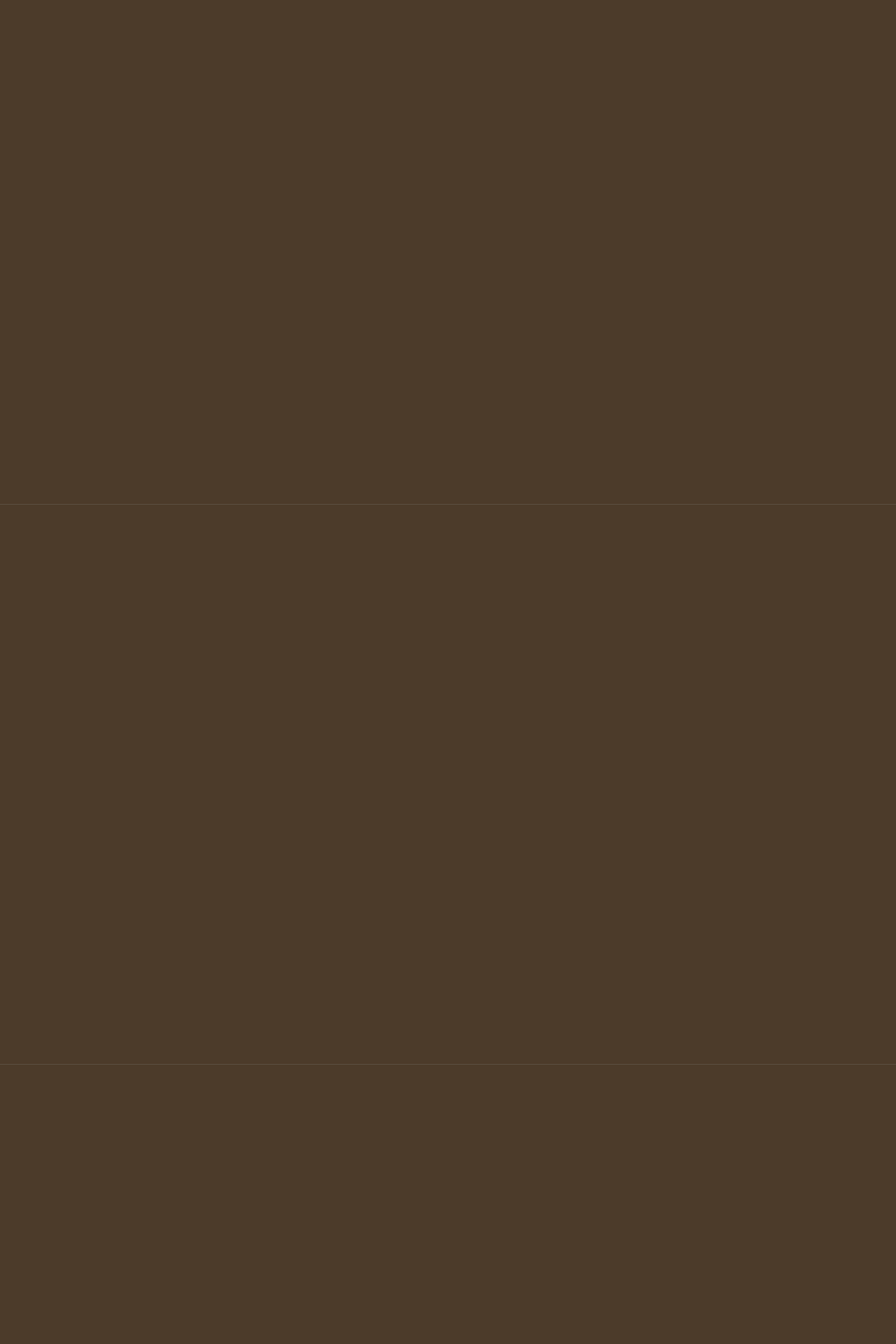
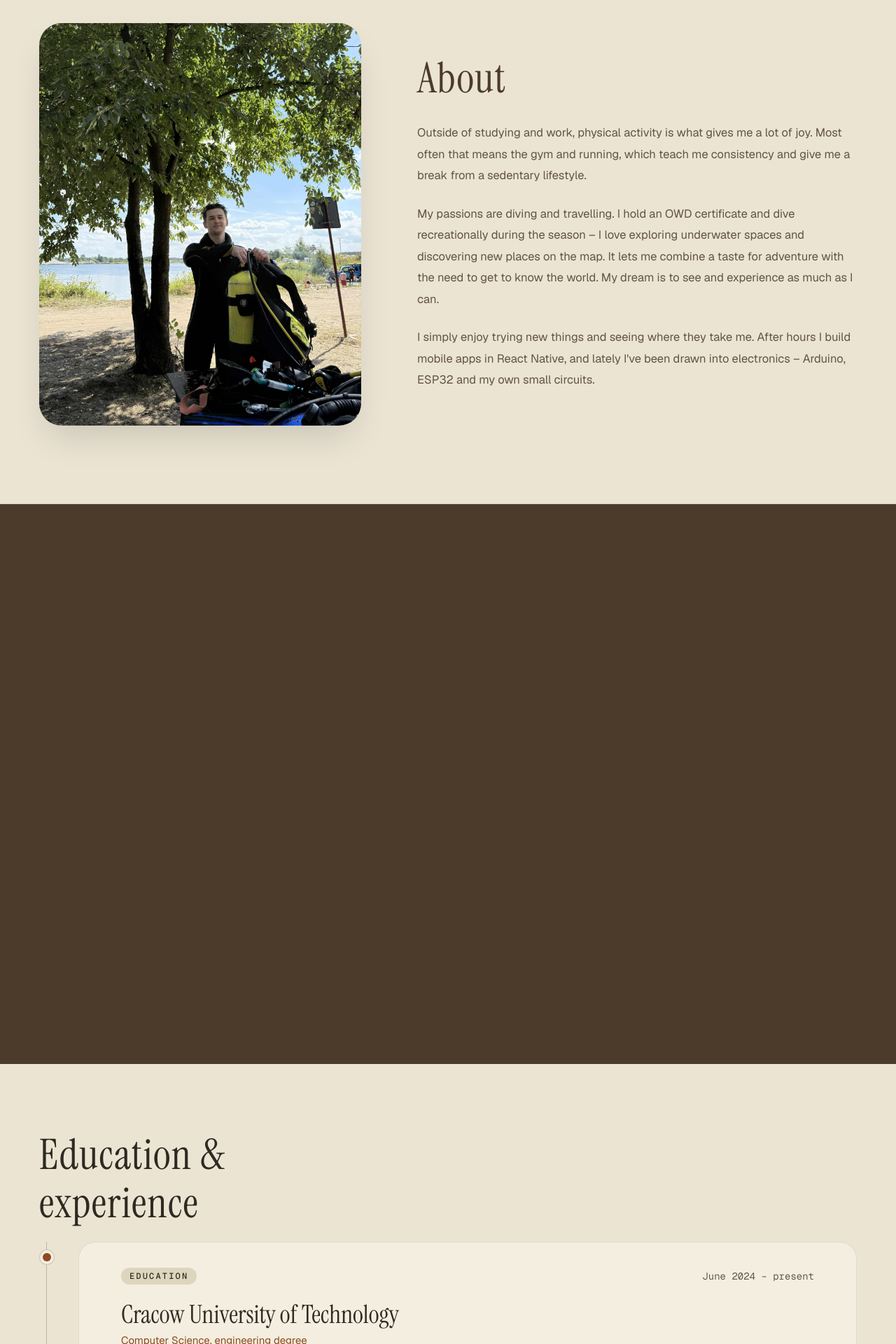
Before and after one commit to matokon/portfolio-website, a Next.js app: page /en in a window 1280 px wide. Shown: the part 880-2800 px from the top of the page at 70% size. Built offline with nearby package versions, Linux system fonts and the light colour scheme.

Commit message:
feat: add about and education page

```diff
--- a/src/app/[lang]/layout.tsx
+++ b/src/app/[lang]/layout.tsx
@@ -1,5 +1,6 @@
 import type { Metadata } from "next";
-import { Geist, Geist_Mono } from "next/font/google";
+
+import { Geist, Geist_Mono, Instrument_Serif } from "next/font/google";
 import { notFound } from "next/navigation";
 import "../globals.css";
 import SmoothScroll from "@/components/SmoothScroll";
@@ -14,6 +15,12 @@ const geistSans = Geist({
 const geistMono = Geist_Mono({
   variable: "--font-geist-mono",
   subsets: ["latin"],
+});
+
+const instrumentSerif = Instrument_Serif({
+  variable: "--font-instrument-serif",
+  subsets: ["latin"],
+  weight: "400",
 });
 
 export function generateStaticParams() {
@@ -47,7 +54,7 @@ export default async function RootLayout({
   return (
     <html
       lang={lang}
-      className={`${geistSans.variable} ${geistMono.variable} h-full antialiased`}
+      className={`${geistSans.variable} ${geistMono.variable} ${instrumentSerif.variable} h-full antialiased`}
     >
       <body className="min-h-full flex flex-col">
         <SmoothScroll>
--- a/src/app/globals.css
+++ b/src/app/globals.css
@@ -2,12 +2,15 @@
 
 :root {
   --dark-background: #4C3B2A;
-  --bright-background: #f1ece1;
+  --bright-background: #EBE4D3;
   --nav: #3A2D1F;
   --footer: #3A2D1F;
   --muted: #cdc4b4;
   --bright-muted: #f2ecdcc2;
   --line: #5b4f40;
+  --accent: #8F4A22;
+  --dark-title: #2E2A22;
+  --brighter-accent: #F4EEE0;
 }
 
 @theme inline {
@@ -19,8 +22,12 @@
   --color-muted: var(--muted);
   --color-bright-muted: var(--bright-muted);
   --color-line: var(--line);
+  --color-accent: var(--accent);
+  --color-dark-title: var(--dark-title);
+  --color-brighter-accent: var(--brighter-accent);
   --font-sans: var(--font-geist-sans);
   --font-mono: var(--font-geist-mono);
+  --font-serif: var(--font-instrument-serif);
 }
 
 body {
--- a/src/components/sections/About.tsx
+++ b/src/components/sections/About.tsx
@@ -1,10 +1,35 @@
-import Section from "./Section";
+import Image from "next/image";
 import type { Dictionary } from "@/lib/i18n";
 
 export default function About({ dict }: { dict: Dictionary }) {
   return (
-    <Section id="about">
+    <section
+      id="about"
+      className="flex min-h-screen items-center bg-bright-background px-6 py-24 text-dark-background lg:px-14"
+    >
+      <div className="flex w-full flex-col items-center gap-12 lg:flex-row lg:gap-20">
+        <div className="w-full max-w-[420px] lg:max-w-[460px] lg:shrink-0">
+          <Image
+            src="/about/scuba-diver-portrait.jpg"
+            alt={dict.about.photoAlt}
+            width={800}
+            height={1000}
+            className="aspect-[4/5] w-full rounded-[2rem] object-cover shadow-2xl shadow-black/15"
+          />
+        </div>
 
-    </Section>
+        <div className="w-full lg:flex-1">
+          <h2 className="font-serif tracking-[0.02em] font-medium text-5xl lg:text-6xl">
+            {dict.sections.about}
+          </h2>
+
+          <div className="mt-8 max-w-[62ch] space-y-6 text-[16.5px] leading-[1.85] text-dark-background/85">
+            {dict.about.paragraphs.map((paragraph) => (
+              <p key={paragraph}>{paragraph}</p>
+            ))}
+          </div>
+        </div>
+      </div>
+    </section>
   );
 }
--- a/src/components/sections/Education.tsx
+++ b/src/components/sections/Education.tsx
@@ -1,10 +1,61 @@
-import Section from "./Section";
 import type { Dictionary } from "@/lib/i18n";
 
 export default function Education({ dict }: { dict: Dictionary }) {
   return (
-    <Section id="education">
+    <section
+      id="education"
+      className="flex min-h-screen items-start bg-bright-background px-6 py-24 text-dark-background lg:px-14"
+    >
+     <div className="w-full max-w-[1300px] lg:flex-1">
+        <h2 className="whitespace-pre-line font-serif mb-5 text-5xl font-medium leading-[1.15] tracking-[0.02em] text-dark-title lg:text-6xl">
+          {dict.education.title}
+        </h2>
+        <ul className="relative">
+          <span
+            aria-hidden
+            className="absolute bottom-0 left-[10px] top-0 w-px bg-dark-title/25"
+          />
 
-    </Section>
+          {dict.education.items.map((item) => (
+            <li
+              key={item.place}
+              className="relative mb-9 pl-10 last:mb-0 sm:pl-14"
+            >
+              <span
+                aria-hidden
+                className="absolute left-0 top-[11px] flex size-[22px] items-center justify-center rounded-full border border-dark-title/20 bg-brighter-accent"
+              >
+                <span className="size-[12px] rounded-full bg-accent" />
+              </span>
+
+              <div className="bg-brighter-accent px-15 py-9 border border-[#38332A1A] rounded-3xl transition duration-200 hover:-translate-y-1 hover:border-[#38332A33] hover:shadow-lg hover:shadow-black/10">
+                <div className="flex items-center justify-between gap-4">
+                  <p className="rounded-full bg-[#DED5BE] text-[#2E2A22] text-xs font-medium px-3 py-1 uppercase font-mono tracking-[0.18em]">
+                    {
+                      dict.education.types[
+                        item.type as keyof typeof dict.education.types
+                      ]
+                    }
+                  </p>
+                  <p className="text-sm text-[#2E2A22C2] font-mono">
+                    {item.period}
+                  </p>
+                </div>
+
+                <h3 className="mt-5 font-serif text-3xl leading-tight text-dark-title sm:text-4xl">
+                  {item.place}
+                </h3>
+
+                <p className="mt-1 text-[15px] text-accent">{item.role}</p>
+
+                <p className="mt-4 max-w-[70ch] leading-[1.8] text-dark-title/80">
+                  {item.description}
+                </p>
+              </div>
+            </li>
+          ))}
+        </ul>
+     </div>
+    </section>
   );
 }
--- a/src/dictionaries/en.json
+++ b/src/dictionaries/en.json
@@ -10,6 +10,51 @@
     "cvLabel": "My CV:",
     "cvButton": "Download my CV",
     "photoAlt": "Mateusz Okoń"
+  },
+  "about": {
+    "photoAlt": "diving photo",
+    "paragraphs": [
+      "Outside of studying and work, physical activity is what gives me a lot of joy. Most often that means the gym and running, which teach me consistency and give me a break from a sedentary lifestyle.",
+      "My passions are diving and travelling. I hold an OWD certificate and dive recreationally during the season – I love exploring underwater spaces and discovering new places on the map. It lets me combine a taste for adventure with the need to get to know the world. My dream is to see and experience as much as I can.",
+      "I simply enjoy trying new things and seeing where they take me. After hours I build mobile apps in React Native, and lately I've been drawn into electronics – Arduino, ESP32 and my own small circuits."
+    ]
+  },
+  "education": {
+    "title": "Education &\nexperience",
+    "types": {
+      "education": "Education",
+      "work": "Work"
+    },
+    "items": [
+      {
+        "type": "education",
+        "period": "June 2024 – present",
+        "place": "Cracow University of Technology",
+        "role": "Computer Science, engineering degree",
+        "description": "Theoretical foundation: algorithms and data structures, discrete mathematics, databases, computer networks."
+      },
+      {
+        "type": "work",
+        "period": "November 2025 – present",
+        "place": "Shelfio",
+        "role": "Junior Fullstack Developer",
+        "description": "I develop frontend and backend features in a production application: JavaScript and TypeScript, React, Ruby on Rails and tests. Teamwork, code review and production deployments."
+      },
+      {
+        "type": "education",
+        "period": "June 2024 – March 2026",
+        "place": "42 Warsaw",
+        "role": "Common Core",
+        "description": "Peer-to-peer model, no lecturers. Projects in C and C++, peer code review and teamwork under deadline pressure."
+      },
+      {
+        "type": "work",
+        "period": "April 2025 – January 2026",
+        "place": "Kodland",
+        "role": "Programming tutor",
+        "description": "I taught Python to children and teenagers – online classes, my own materials and regular contact with parents."
+      }
+    ]
   },
   "sections": {
     "about": "About",
--- a/src/dictionaries/pl.json
+++ b/src/dictionaries/pl.json
@@ -10,6 +10,51 @@
     "cvLabel": "Moje CV:",
     "cvButton": "Pobierz moje CV",
     "photoAlt": "Mateusz Okoń"
+  },
+  "about": {
+    "photoAlt": "diving photo",
+    "paragraphs": [
+      "Poza nauką i pracą dużo radości daje mi wszelaka aktywność fizyczna. Jednak zdecydowanie najczęściej jest to siłownia i bieganie, które uczą mnie systematyczności i dają ulgę od siedzącego trybu życia.",
+      "Moją pasją jest nurkowanie oraz podróżowanie. Mam certyfikat OWD i w sezonie nurkuję hobbystycznie uwielbiam eksplorować podwodne przestrzenie oraz odkrywać nowe miejsca na mapie. Dzięki temu mogę łączyć zamiłowanie do przygód z potrzebą poznawania świata. Moim marzeniem jest zobaczyć i przeżyć w życiu jak najwięcej.",
+      "Po prostu lubię próbować nowych rzeczy i sprawdzać, dokąd mnie to zaprowadzi. Po godzinach piszę aplikacje mobilne w React Native, a ostatnio wciągnęła mnie elektronika Arduino, ESP32 i własne małe układy."
+    ]
+  },
+  "education": {
+    "title": "Edukacja i\ndoświadczenie",
+    "types": {
+      "education": "Edukacja",
+      "work": "Praca"
+    },
+    "items": [
+      {
+        "type": "education",
+        "period": "czerwiec 2024 – obecnie",
+        "place": "Politechnika Krakowska",
+        "role": "Informatyka, studia inżynierskie",
+        "description": "Fundament teoretyczny: algorytmy i struktury danych, matematyka dyskretna, bazy danych, sieci komputerowe."
+      },
+      {
+        "type": "work",
+        "period": "listopad 2025 – obecnie",
+        "place": "Shelfio",
+        "role": "Junior Fullstack Developer",
+        "description": "Rozwijam funkcje po stronie frontendu i backendu w produkcyjnej aplikacji: JavaScript i TypeScript, React, Ruby on Rails i testy. Praca w zespole, code review i wdrożenia na produkcję."
+      },
+      {
+        "type": "education",
+        "period": "czerwiec 2024 – marzec 2026",
+        "place": "42 Warsaw",
+        "role": "Common Core",
+        "description": "Model peer-to-peer, bez wykładowców. Projekty w C i C++, wzajemna ocena kodu i praca w zespołach pod presją terminów."
+      },
+      {
+        "type": "work",
+        "period": "kwiecień 2025 – styczeń 2026",
+        "place": "Kodland",
+        "role": "Tutor programowania",
+        "description": "Uczyłem Pythona dzieci oraz młodzież – zajęcia online, własne materiały i regularny kontakt z rodzicami."
+      }
+    ]
   },
   "sections": {
     "about": "O mnie",
```
